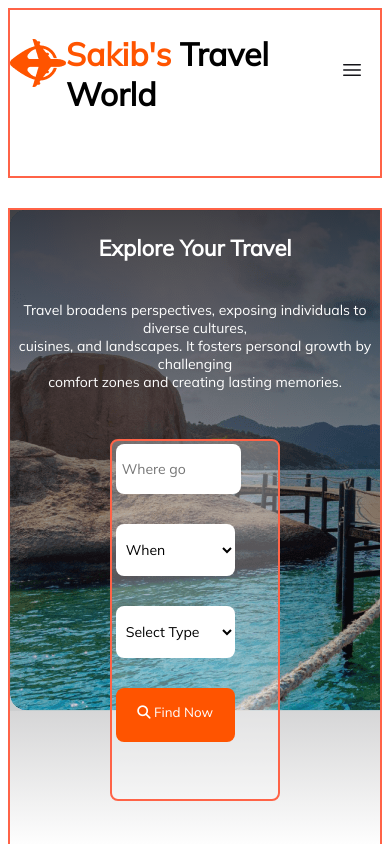
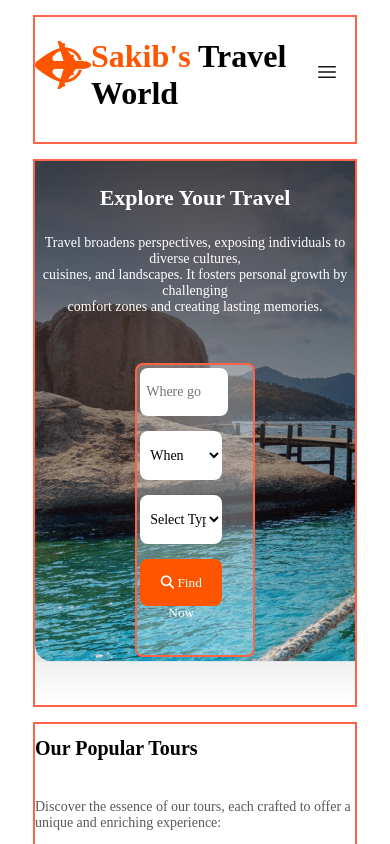
Before and after one commit to arif-sakib330/sakib-travel-world, a plain HTML site: page index.html in a window 390 px wide. Shown: the top 844 px of the page. Drawn offline with Linux system fonts and the light colour scheme.

Commit message:
added all the changes

```diff
--- a/styles.css
+++ b/styles.css
@@ -1,7 +1,15 @@
 * {
-    font-family: mulish;
+    font-family: mulishx
 }
-
+header{
+    margin:25px 50px;
+}
+main{
+    margin:0 50px;
+}
+footer{
+    margin: 0 50px;
+}
 .pri-color {
     color: #FF5400;
 }
@@ -336,8 +344,17 @@ footer {
 
 /* for small device */
 @media screen and (max-width:600px) {
-    * {
-        margin-bottom: 30px;
+    *{
+        margin-bottom: 15px;
+    }
+    header{
+        margin:15px 25px;
+    }
+    main{
+        margin:0 25px;
+    }
+    footer{
+        margin: 0 25px;
     }
 
     .header-menu li {
@@ -416,10 +433,13 @@ footer {
     .newsletter-box {
         padding: 0px;
     }
+    .newsletter-img{
+        height: 100%;
+    }
 
     .text-news {
         width: 60%;
-        bottom: 200px;
+        bottom: 150px;
         right: 20px;
     }
 
```
